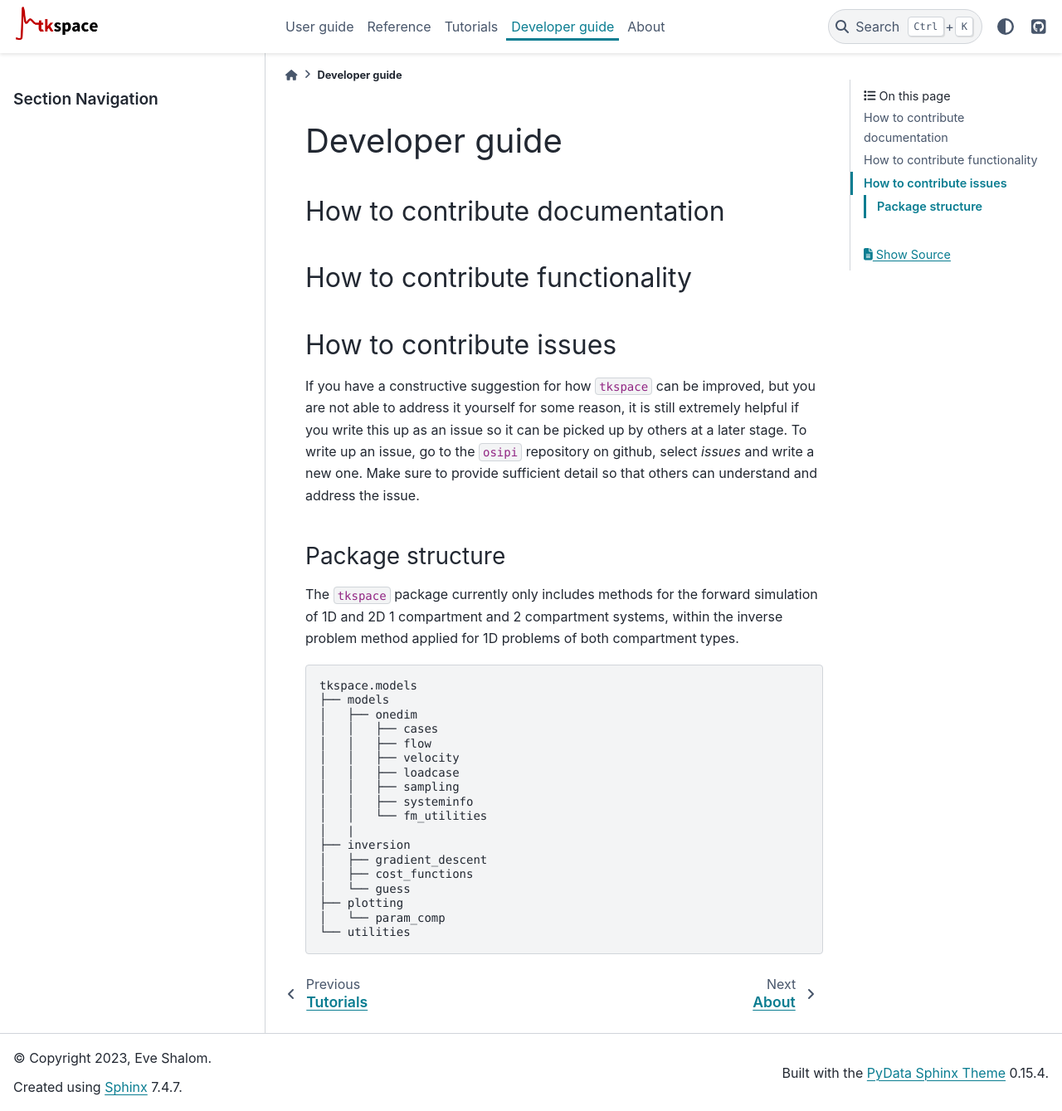
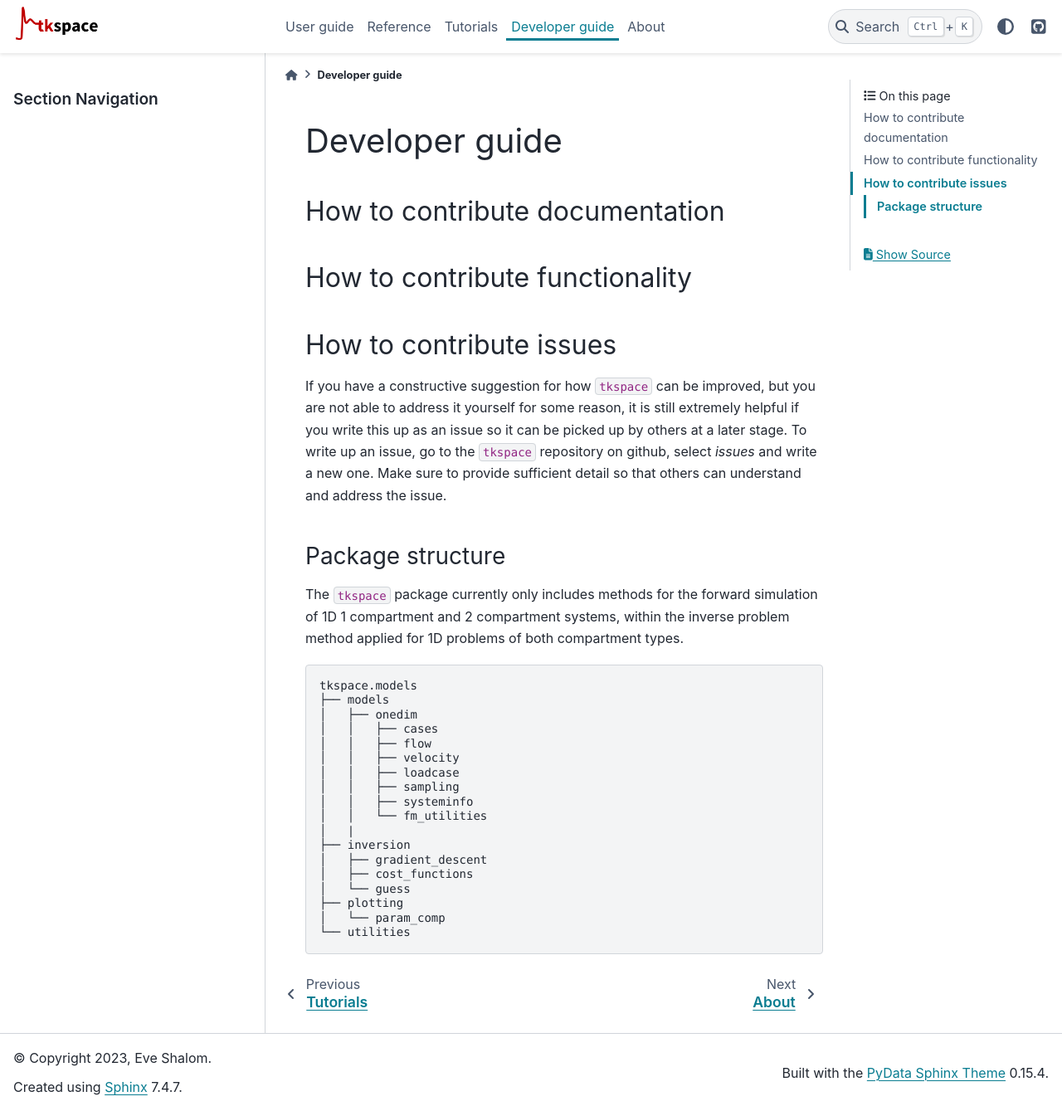
Before and after one commit to EShalom/tkspace, a Sphinx documentation site: the page built from docs/source/developers_guide/index.rst, in a window 1280 px wide and 1339 px high. Shown: the whole window at 83% size. Built offline with Sphinx 7.4.7 and the PyData theme 0.15.4, drawn with Linux system fonts in a browser that asks for light colours.

Commit message:
Update index.rst

```diff
--- a/docs/source/developers_guide/index.rst
+++ b/docs/source/developers_guide/index.rst
@@ -17,12 +17,12 @@ How to contribute functionality
 How to contribute issues
 ************************
 
-If you have a constructive suggestion for how ``tkspace`` can be improved, but you are not able to address it yourself for some reason, it is still extremely helpful if you write this up as an issue so it can be picked up by others at a later stage. To write up an issue, go to the ``osipi`` repository on github, select `issues` and write a new one. Make sure to provide sufficient detail so that others can understand and address the issue.
+If you have a constructive suggestion for how ``tkspace`` can be improved, but you are not able to address it yourself for some reason, it is still extremely helpful if you write this up as an issue so it can be picked up by others at a later stage. To write up an issue, go to the ``tkspace`` repository on github, select `issues` and write a new one. Make sure to provide sufficient detail so that others can understand and address the issue.
 
 Package structure
 ^^^^^^^^^^^^^^^^^
 
-The ``tkspace`` package currently only includes methods for the forward simulation of 1D and 2D 1 compartment and 2 compartment systems, within the inverse problem method applied for 1D problems of both compartment types.
+The ``tkspace`` package currently only includes methods for the forward simulation of 1D 1 compartment and 2 compartment systems, within the inverse problem method applied for 1D problems of both compartment types.
 
 ::
 
```
